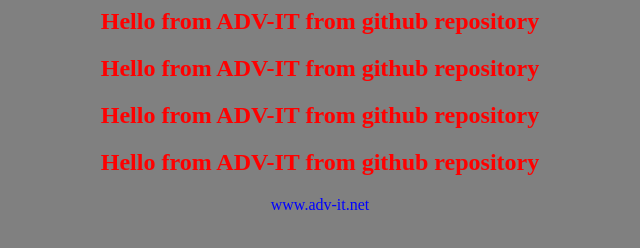
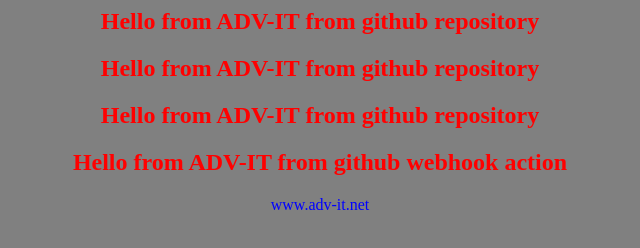
Before and after one commit to radiku/app-for-jenkins, a plain HTML site: page index.html in a window 1280 px wide. Shown: the whole page, without its empty margins (320-960 px from the left). Drawn offline with Linux system fonts and the light colour scheme.

Commit message:
Version for Trigger for GitHub WebHook 2

```diff
--- a/index.html
+++ b/index.html
@@ -4,7 +4,7 @@
 <h2><font color=red>Hello from ADV-IT from github repository</font></h2>
 <h2><font color=red>Hello from ADV-IT from github repository</font></h2>
 <h2><font color=red>Hello from ADV-IT from github repository</font></h2>
-<h2><font color=red>Hello from ADV-IT from github repository</font></h2>
+<h2><font color=red>Hello from ADV-IT from github webhook action</font></h2>
 <font color=blue>www.adv-it.net</font>
 </center>
 </body>
```
